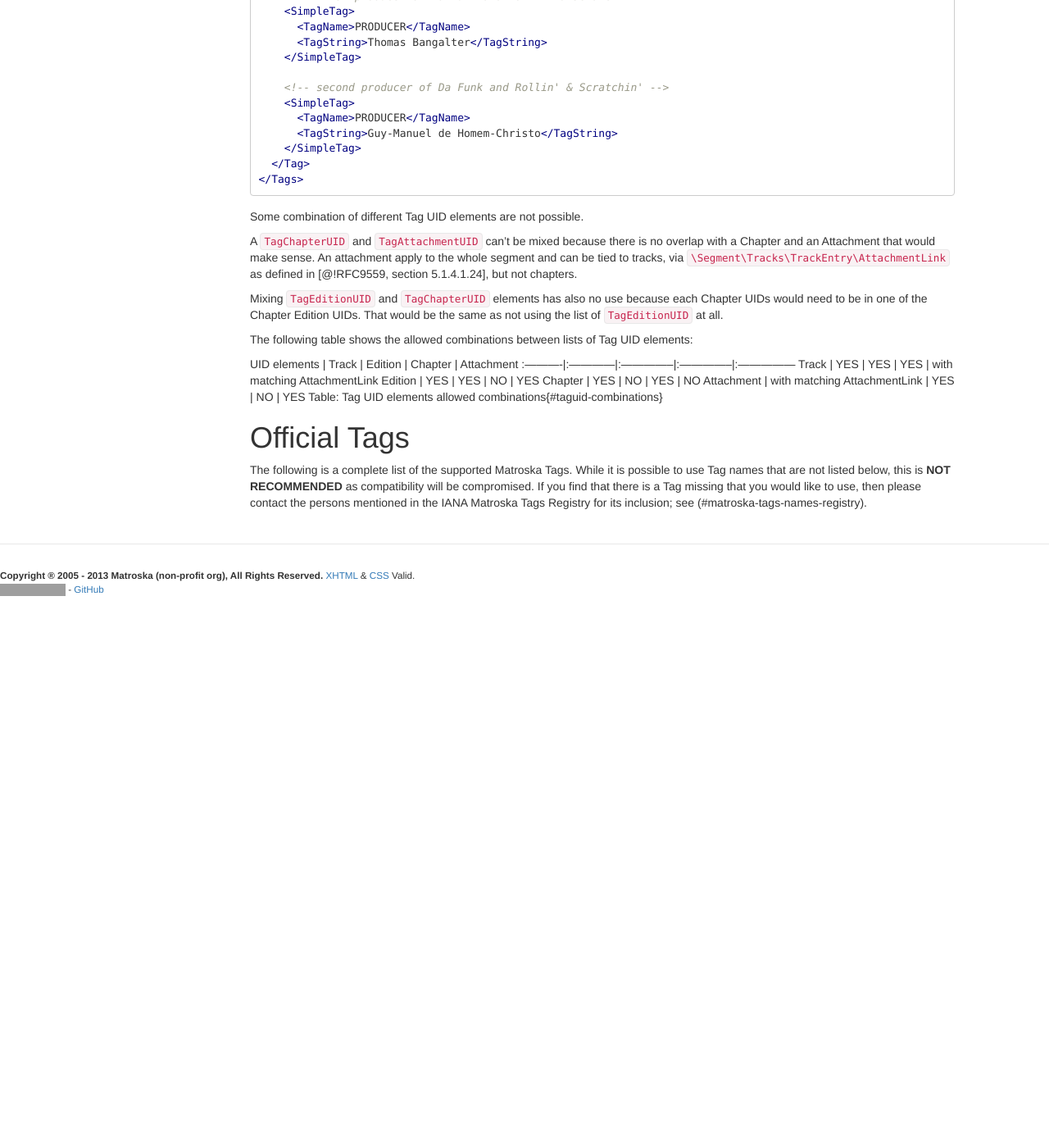
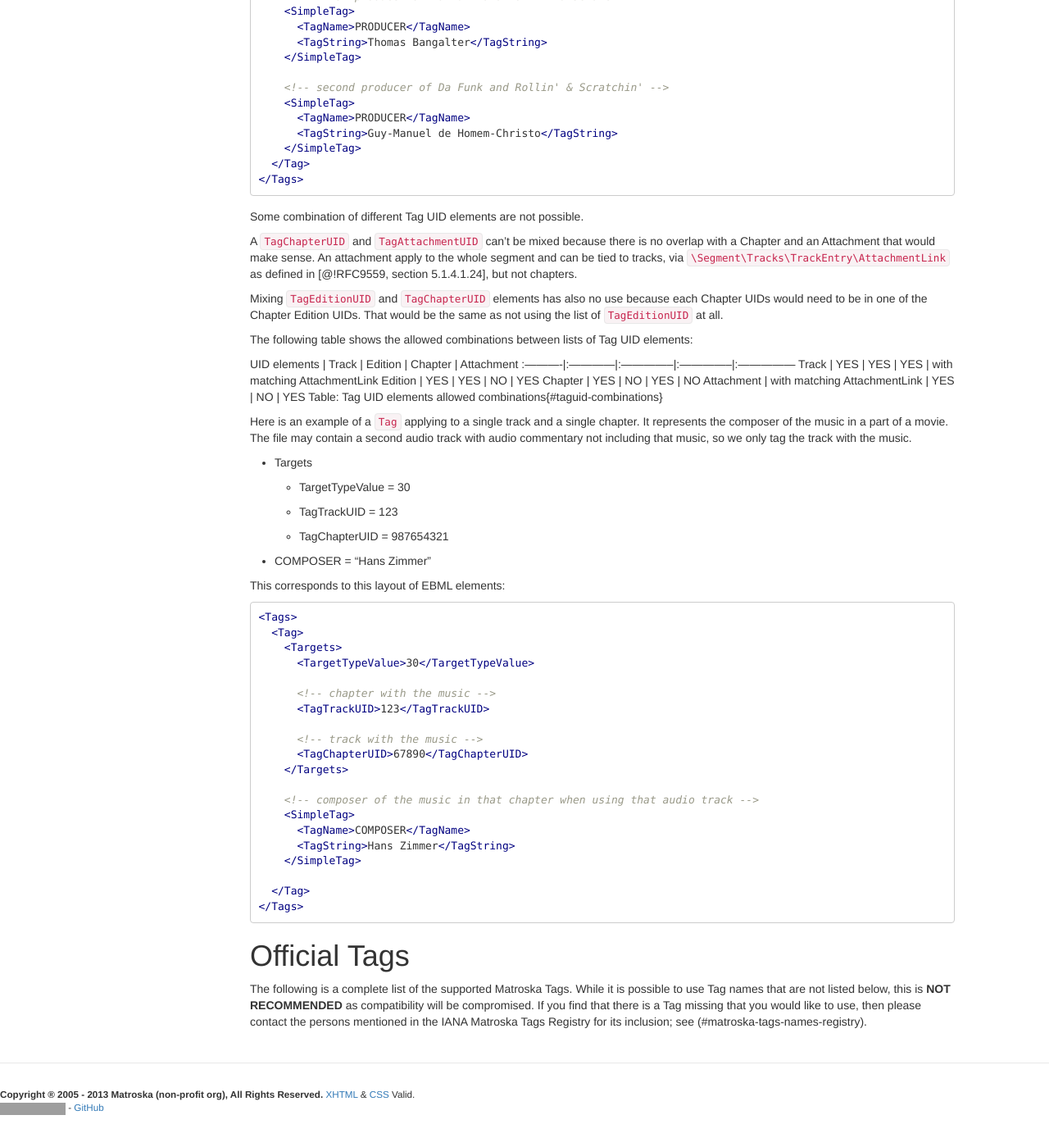
Before and after one commit to ietf-wg-cellar/matroska-specification, a Jekyll site: the page built from tagging.md, in a window 1280 px wide and 1400 px high, scrolled down 5809 px. Shown: the whole window at 82% size. Built offline with Jekyll 4.4.1, drawn with Linux system fonts in a browser that asks for light colours; our own code applies the rules of GitHub Pages for plain Markdown files; before the commit the page ends 6577 px from its top, so only the background shows below that; grey boxes are pictures that could not be loaded.

Commit message:
add an example for tags combining to a chapter and a track

````diff
--- a/tagging.md
+++ b/tagging.md
@@ -389,6 +389,45 @@ Chapter    | YES | NO  | YES | NO
 Attachment | with matching AttachmentLink | YES | NO  | YES
 Table: Tag UID elements allowed combinations{#taguid-combinations}
 
+Here is an example of a `Tag` applying to a single track and a single chapter.
+It represents the composer of the music in a part of a movie.
+The file may contain a second audio track with audio commentary not including that music,
+so we only tag the track with the music.
+
+* Targets
+
+  * TargetTypeValue = 30
+
+  * TagTrackUID = 123
+
+  * TagChapterUID = 987654321
+
+* COMPOSER = "Hans Zimmer"
+
+This corresponds to this layout of EBML elements:
+```xml
+<Tags>
+  <Tag>
+    <Targets>
+      <TargetTypeValue>30</TargetTypeValue>
+
+      <!-- chapter with the music -->
+      <TagTrackUID>123</TagTrackUID>
+
+      <!-- track with the music -->
+      <TagChapterUID>67890</TagChapterUID>
+    </Targets>
+
+    <!-- composer of the music in that chapter when using that audio track -->
+    <SimpleTag>
+      <TagName>COMPOSER</TagName>
+      <TagString>Hans Zimmer</TagString>
+    </SimpleTag>
+
+  </Tag>
+</Tags>
+```
+
 
 # Official Tags
 
````
